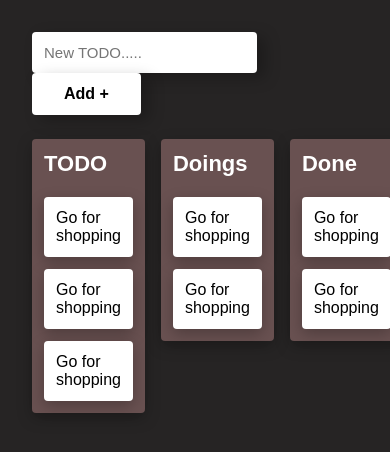
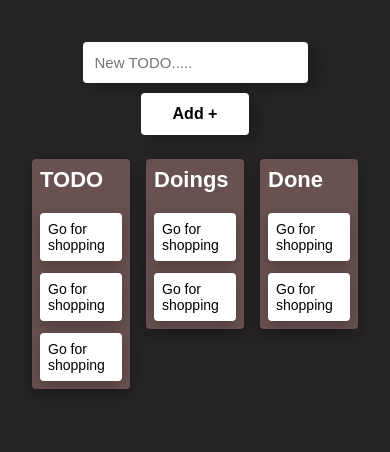
Before and after one commit to Tanjina23/HTML-CSS-JS-Project-2, a plain HTML site: page index.html in a window 390 px wide. Drawn offline with Linux system fonts and the light colour scheme.

Commit message:
Updated Responsiveness

```diff
--- a/style.css
+++ b/style.css
@@ -24,6 +24,7 @@ body {
 
 #todo-form {
   padding: 32px 32px 0;
+  text-align: center;
 }
 
 #todo-form input {
@@ -79,8 +80,8 @@ body {
   box-shadow: 0px 5px 15px rgba(0, 0, 0, 0.25);
   padding: 12px;
   border-radius: 4px;
-  width: 225px;
-  min-height: 120px;
+  width: 100%;
+  min-height: auto;
   /* flex-wrap: wrap; */
 }
 
@@ -103,8 +104,42 @@ body {
 
 /* Responsiveness */
 
-@media screen and (max-width: 440px) {
+@media screen and (max-width: 480px) {
+  #todo-form input {
+    margin: 10px;
+  }
   .swim-lane {
-    width: 100%;
+    padding: 8px;
+  }
+
+  .task {
+    font-size: 14px;
+    padding: 8px;
   }
 }
+
+/* @media (min-width: 768px) {
+  .swim-lane {
+    flex-direction: row;
+    flex-wrap: wrap;
+    padding: 16px;
+  }
+
+  .task {
+    flex: 1 1 calc(50% - 24px);
+    margin: 12px;
+  }
+} */
+
+/* @media (min-width: 1024px) {
+  .swim-lane {
+    flex-direction: row;
+    flex-wrap: wrap;
+    padding: 20px;
+  } */
+
+/* .task {
+    flex: 1 1 calc(33.33% - 24px); Three columns layout
+    margin: 12px;
+  }
+} */
```
